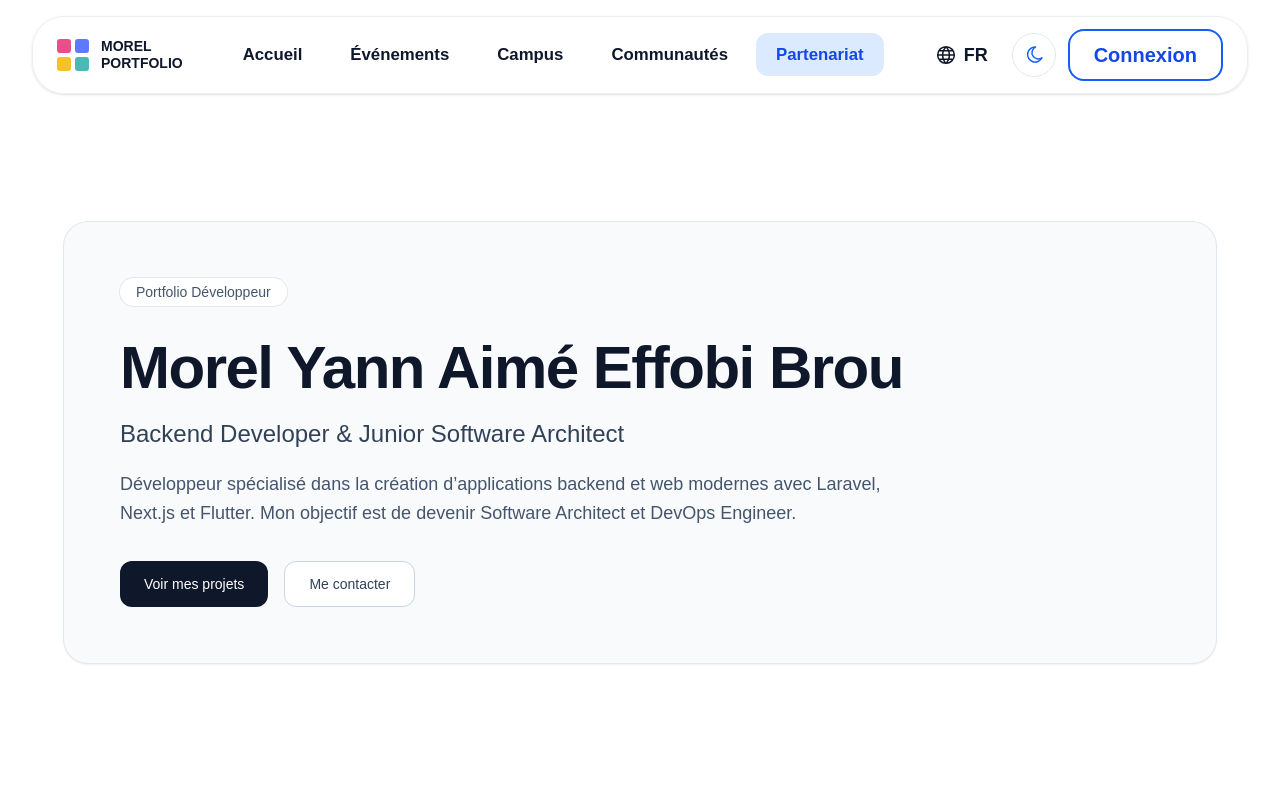
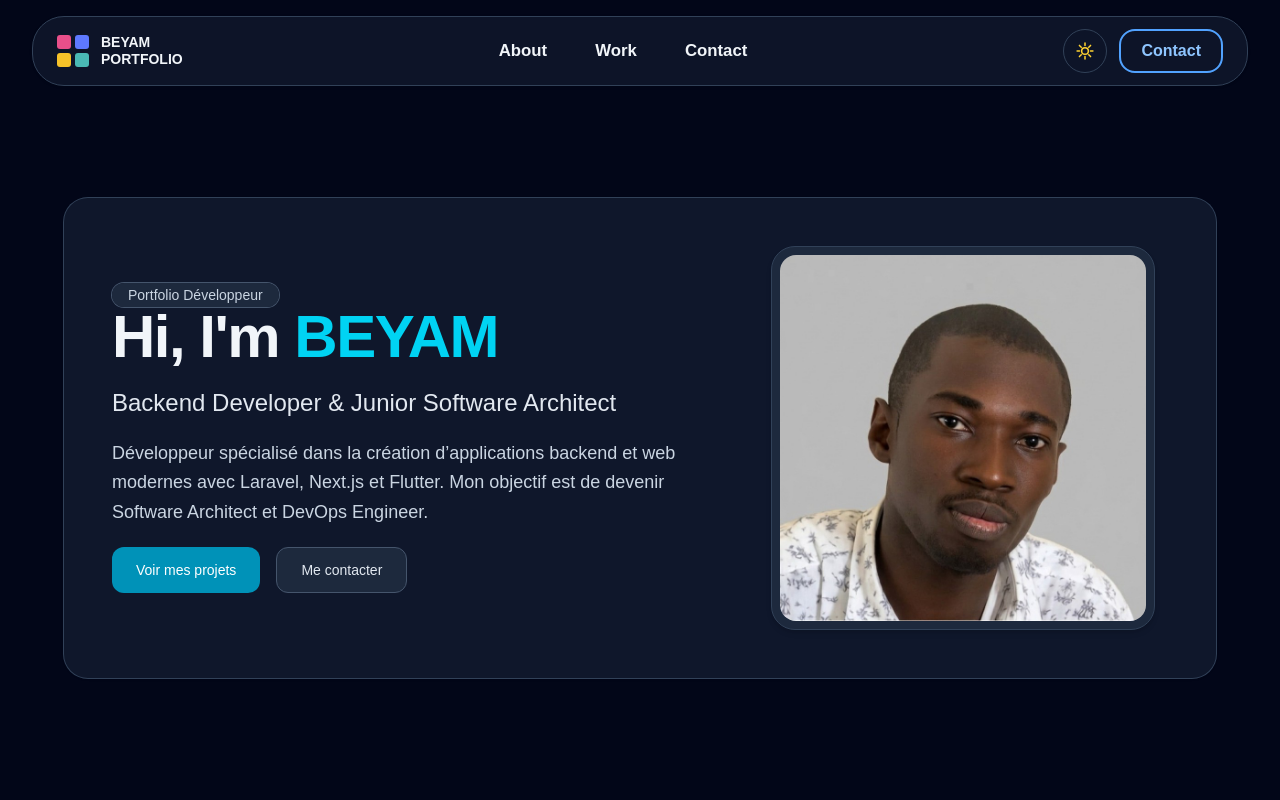
Before and after one commit to shikileliondor/Portfoliomorel, a Next.js app: page / in a window 1280 px wide. Both pictures are taken after a click on the button "Activer le mode sombre". Shown: the top 800 px of the page. Built offline with nearby package versions, Linux system fonts and the light colour scheme.

Commit message:
Update portfolio branding, photo and dark mode support

```diff
--- a/app/globals.css
+++ b/app/globals.css
@@ -1,8 +1,15 @@
 @import "tailwindcss";
+
+@custom-variant dark (&:where(.dark, .dark *));
 
 :root {
   --background: #f8fafc;
   --foreground: #0f172a;
+}
+
+.dark {
+  --background: #020617;
+  --foreground: #f1f5f9;
 }
 
 @theme inline {
--- a/app/page.tsx
+++ b/app/page.tsx
@@ -8,7 +8,7 @@ import Stack from "@/components/Stack";
 
 export default function Home() {
   return (
-    <div className="min-h-screen bg-white text-slate-900">
+    <div className="min-h-screen bg-white text-slate-900 dark:bg-slate-950 dark:text-slate-100">
       <Navbar />
       <main>
         <Hero />
@@ -17,7 +17,7 @@ export default function Home() {
         <Experience />
         <section id="services" className="scroll-mt-24 px-6 py-16 lg:px-8 lg:py-20">
           <div className="mx-auto w-full max-w-6xl">
-            <h3 className="mb-8 text-3xl font-semibold text-slate-900">Services</h3>
+            <h3 className="mb-8 text-3xl font-semibold text-slate-900 dark:text-slate-100">Services</h3>
             <div className="grid gap-6 md:grid-cols-3">
               {[
                 "Développement Backend",
@@ -26,9 +26,9 @@ export default function Home() {
               ].map((service) => (
                 <article
                   key={service}
-                  className="rounded-2xl border border-slate-200 bg-white p-6 shadow-sm transition-all duration-300 hover:-translate-y-1 hover:shadow-md"
+                  className="rounded-2xl border border-slate-200 bg-white p-6 shadow-sm transition-all duration-300 hover:-translate-y-1 hover:shadow-md dark:border-slate-700 dark:bg-slate-900"
                 >
-                  <p className="text-slate-700">{service}</p>
+                  <p className="text-slate-700 dark:text-slate-300">{service}</p>
                 </article>
               ))}
             </div>
--- a/components/Contact.tsx
+++ b/components/Contact.tsx
@@ -3,54 +3,54 @@ export default function Contact() {
     <section id="contact" className="scroll-mt-24 px-6 py-16 lg:px-8 lg:py-20">
       <div className="mx-auto grid w-full max-w-6xl gap-8 lg:grid-cols-2">
         <div>
-          <h3 className="mb-4 text-3xl font-semibold text-slate-900">Contact</h3>
-          <p className="mb-2 text-slate-600">Email : morelyann10@gmail.com</p>
-          <p className="text-slate-600">Téléphones : 0143099959 / 0799245071</p>
+          <h3 className="mb-4 text-3xl font-semibold text-slate-900 dark:text-slate-100">Contact</h3>
+          <p className="mb-2 text-slate-600 dark:text-slate-400">Email : morelyann10@gmail.com</p>
+          <p className="text-slate-600 dark:text-slate-400">Téléphones : 0143099959 / 0799245071</p>
         </div>
 
-        <form className="rounded-2xl border border-slate-200 bg-white p-6 shadow-sm">
+        <form className="rounded-2xl border border-slate-200 bg-white p-6 shadow-sm dark:border-slate-700 dark:bg-slate-900">
           <div className="mb-4">
-            <label htmlFor="name" className="mb-2 block text-sm font-medium text-slate-700">
+            <label htmlFor="name" className="mb-2 block text-sm font-medium text-slate-700 dark:text-slate-300">
               Nom
             </label>
             <input
               id="name"
               name="name"
               type="text"
-              className="w-full rounded-xl border border-slate-300 px-4 py-2 text-slate-700 outline-none ring-slate-200 transition focus:ring-2"
+              className="w-full rounded-xl border border-slate-300 bg-white px-4 py-2 text-slate-700 outline-none ring-slate-200 transition focus:ring-2 dark:border-slate-600 dark:bg-slate-800 dark:text-slate-200"
               placeholder="Votre nom"
             />
           </div>
 
           <div className="mb-4">
-            <label htmlFor="email" className="mb-2 block text-sm font-medium text-slate-700">
+            <label htmlFor="email" className="mb-2 block text-sm font-medium text-slate-700 dark:text-slate-300">
               Email
             </label>
             <input
               id="email"
               name="email"
               type="email"
-              className="w-full rounded-xl border border-slate-300 px-4 py-2 text-slate-700 outline-none ring-slate-200 transition focus:ring-2"
+              className="w-full rounded-xl border border-slate-300 bg-white px-4 py-2 text-slate-700 outline-none ring-slate-200 transition focus:ring-2 dark:border-slate-600 dark:bg-slate-800 dark:text-slate-200"
               placeholder="votre@email.com"
             />
           </div>
 
           <div className="mb-5">
-            <label htmlFor="message" className="mb-2 block text-sm font-medium text-slate-700">
+            <label htmlFor="message" className="mb-2 block text-sm font-medium text-slate-700 dark:text-slate-300">
               Message
             </label>
             <textarea
               id="message"
               name="message"
               rows={4}
-              className="w-full rounded-xl border border-slate-300 px-4 py-2 text-slate-700 outline-none ring-slate-200 transition focus:ring-2"
+              className="w-full rounded-xl border border-slate-300 bg-white px-4 py-2 text-slate-700 outline-none ring-slate-200 transition focus:ring-2 dark:border-slate-600 dark:bg-slate-800 dark:text-slate-200"
               placeholder="Votre message"
             />
           </div>
 
           <button
             type="submit"
-            className="w-full rounded-xl bg-slate-900 px-6 py-3 text-sm font-medium text-white transition-colors duration-300 hover:bg-slate-800"
+            className="w-full rounded-xl bg-slate-900 px-6 py-3 text-sm font-medium text-white transition-colors duration-300 hover:bg-slate-800 dark:bg-cyan-600 dark:hover:bg-cyan-500"
           >
             Envoyer
           </button>
--- a/components/Footer.tsx
+++ b/components/Footer.tsx
@@ -1,8 +1,8 @@
 export default function Footer() {
   return (
-    <footer className="border-t border-slate-200 px-6 py-8 lg:px-8">
-      <div className="mx-auto flex w-full max-w-6xl flex-col gap-2 text-sm text-slate-600 md:flex-row md:items-center md:justify-between">
-        <p className="font-medium text-slate-700">Morel Yann Aimé Effobi Brou</p>
+    <footer className="border-t border-slate-200 px-6 py-8 dark:border-slate-700 lg:px-8">
+      <div className="mx-auto flex w-full max-w-6xl flex-col gap-2 text-sm text-slate-600 dark:text-slate-400 md:flex-row md:items-center md:justify-between">
+        <p className="font-medium text-slate-700 dark:text-slate-200">BEYAM</p>
         <p>morelyann10@gmail.com</p>
         <p>0143099959 / 0799245071</p>
       </div>
--- a/components/Hero.tsx
+++ b/components/Hero.tsx
@@ -1,38 +1,53 @@
+import Image from "next/image";
+
 export default function Hero() {
   return (
-    <section id="hero" className="scroll-mt-24 px-6 py-20 lg:px-8 lg:py-28">
-      <div className="mx-auto flex w-full max-w-6xl flex-col gap-8 rounded-3xl bg-slate-50 p-10 shadow-sm ring-1 ring-slate-200 md:p-14">
-        <span className="w-fit rounded-full bg-white px-4 py-1 text-sm text-slate-600 ring-1 ring-slate-200">
+    <section id="hero" className="scroll-mt-24 px-6 py-20 lg:px-8 lg:py-24">
+      <div className="mx-auto grid w-full max-w-6xl gap-8 rounded-3xl bg-slate-50 p-8 shadow-sm ring-1 ring-slate-200 md:grid-cols-[1.2fr_0.8fr] md:items-center md:p-12 dark:bg-slate-900 dark:ring-slate-700">
+        <div className="space-y-5">
+          <span className="w-fit rounded-full bg-white px-4 py-1 text-sm text-slate-600 ring-1 ring-slate-200 dark:bg-slate-800 dark:text-slate-300 dark:ring-slate-600">
             Portfolio Développeur
           </span>
-        <div className="space-y-5">
-          <h1 className="text-4xl font-bold tracking-tight text-slate-900 md:text-5xl lg:text-6xl">
-            Morel Yann Aimé Effobi Brou
+          <h1 className="text-4xl font-bold tracking-tight text-slate-900 md:text-5xl lg:text-6xl dark:text-slate-100">
+            Hi, I&apos;m <span className="text-cyan-600 dark:text-cyan-400">BEYAM</span>
           </h1>
-          <h2 className="text-xl font-medium text-slate-700 md:text-2xl">
+          <h2 className="text-xl font-medium text-slate-700 md:text-2xl dark:text-slate-200">
             Backend Developer & Junior Software Architect
           </h2>
-          <p className="max-w-3xl text-base leading-relaxed text-slate-600 md:text-lg">
+          <p className="max-w-3xl text-base leading-relaxed text-slate-600 md:text-lg dark:text-slate-300">
             Développeur spécialisé dans la création d’applications backend et web modernes avec
             Laravel, Next.js et Flutter. Mon objectif est de devenir Software Architect et DevOps
             Engineer.
           </p>
-        </div>
           <div className="flex flex-col gap-4 sm:flex-row">
             <a
               href="#projects"
-            className="inline-flex items-center justify-center rounded-xl bg-slate-900 px-6 py-3 text-sm font-medium text-white transition-transform duration-300 hover:-translate-y-0.5 hover:bg-slate-800"
+              className="inline-flex items-center justify-center rounded-xl bg-slate-900 px-6 py-3 text-sm font-medium text-white transition-transform duration-300 hover:-translate-y-0.5 hover:bg-slate-800 dark:bg-cyan-600 dark:hover:bg-cyan-500"
             >
               Voir mes projets
             </a>
             <a
               href="#contact"
-            className="inline-flex items-center justify-center rounded-xl border border-slate-300 bg-white px-6 py-3 text-sm font-medium text-slate-700 transition-colors duration-300 hover:bg-slate-100"
+              className="inline-flex items-center justify-center rounded-xl border border-slate-300 bg-white px-6 py-3 text-sm font-medium text-slate-700 transition-colors duration-300 hover:bg-slate-100 dark:border-slate-600 dark:bg-slate-800 dark:text-slate-200 dark:hover:bg-slate-700"
             >
               Me contacter
             </a>
           </div>
         </div>
+
+        <div className="mx-auto w-full max-w-sm">
+          <div className="overflow-hidden rounded-3xl border border-slate-200 bg-white p-2 shadow-md dark:border-slate-700 dark:bg-slate-800">
+            <Image
+              src="/images/morel.jpg"
+              alt="Photo de Morel"
+              width={600}
+              height={700}
+              priority
+              className="h-auto w-full rounded-2xl object-cover"
+            />
+          </div>
+        </div>
+      </div>
     </section>
   );
 }
--- a/components/Navbar.tsx
+++ b/components/Navbar.tsx
@@ -1,24 +1,12 @@
+"use client";
+
+import { useEffect, useState } from "react";
+
 const navItems = [
-  { label: "Accueil", href: "#hero" },
-  { label: "Événements", href: "#stack" },
-  { label: "Campus", href: "#projects" },
-  { label: "Communautés", href: "#experience" },
-  { label: "Partenariat", href: "#services", active: true },
+  { label: "About", href: "#stack" },
+  { label: "Work", href: "#projects" },
+  { label: "Contact", href: "#contact" },
 ];
-
-function GlobeIcon() {
-  return (
-    <svg aria-hidden="true" viewBox="0 0 24 24" className="h-5 w-5">
-      <path
-        d="M12 2a10 10 0 1 0 0 20 10 10 0 0 0 0-20Zm0 0c2.7 2.7 4 6.4 4 10s-1.3 7.3-4 10m0-20C9.3 4.7 8 8.4 8 12s1.3 7.3 4 10m-9-10h18M4.7 7h14.6M4.7 17h14.6"
-        fill="none"
-        stroke="currentColor"
-        strokeWidth="1.8"
-        strokeLinecap="round"
-      />
-    </svg>
-  );
-}
 
 function MoonIcon() {
   return (
@@ -35,10 +23,45 @@ function MoonIcon() {
   );
 }
 
+function SunIcon() {
+  return (
+    <svg aria-hidden="true" viewBox="0 0 24 24" className="h-5 w-5">
+      <circle cx="12" cy="12" r="4" fill="none" stroke="currentColor" strokeWidth="1.8" />
+      <path
+        d="M12 2.5V5.5M12 18.5V21.5M21.5 12H18.5M5.5 12H2.5M18.7 5.3L16.5 7.5M7.5 16.5L5.3 18.7M18.7 18.7L16.5 16.5M7.5 7.5L5.3 5.3"
+        fill="none"
+        stroke="currentColor"
+        strokeWidth="1.8"
+        strokeLinecap="round"
+      />
+    </svg>
+  );
+}
+
+const getInitialTheme = () => {
+  if (typeof window === "undefined") {
+    return false;
+  }
+
+  const savedTheme = localStorage.getItem("theme");
+  if (savedTheme) {
+    return savedTheme === "dark";
+  }
+
+  return window.matchMedia("(prefers-color-scheme: dark)").matches;
+};
+
 export default function Navbar() {
+  const [darkMode, setDarkMode] = useState(getInitialTheme);
+
+  useEffect(() => {
+    document.documentElement.classList.toggle("dark", darkMode);
+    localStorage.setItem("theme", darkMode ? "dark" : "light");
+  }, [darkMode]);
+
   return (
     <header className="sticky top-0 z-50 px-4 py-4 lg:px-8">
-      <nav className="mx-auto flex w-full max-w-7xl items-center justify-between rounded-[2rem] border border-slate-200/70 bg-white/90 px-4 py-3 shadow-sm backdrop-blur md:px-6">
+      <nav className="mx-auto flex w-full max-w-7xl items-center justify-between rounded-[2rem] border border-slate-200/80 bg-white/90 px-4 py-3 shadow-sm backdrop-blur md:px-6 dark:border-slate-700 dark:bg-slate-900/90">
         <a href="#hero" className="flex items-center gap-3">
           <span className="grid grid-cols-2 gap-1">
             <span className="h-3.5 w-3.5 rounded-[3px] bg-[#e84f8a]" />
@@ -46,8 +69,8 @@ export default function Navbar() {
             <span className="h-3.5 w-3.5 rounded-[3px] bg-[#f6c229]" />
             <span className="h-3.5 w-3.5 rounded-[3px] bg-[#4ab9b5]" />
           </span>
-          <span className="hidden text-sm font-semibold leading-tight text-slate-900 sm:block">
-            MOREL
+          <span className="hidden text-sm font-semibold leading-tight text-slate-900 dark:text-slate-100 sm:block">
+            BEYAM
             <br />
             PORTFOLIO
           </span>
@@ -58,11 +81,7 @@ export default function Navbar() {
             <li key={item.href}>
               <a
                 href={item.href}
-                className={`rounded-xl px-5 py-3 text-[1.05rem] font-semibold transition-colors duration-200 ${
-                  item.active
-                    ? "bg-blue-100 text-blue-700"
-                    : "text-slate-900 hover:bg-slate-100"
-                }`}
+                className="rounded-xl px-5 py-3 text-[1.05rem] font-semibold text-slate-900 transition-colors duration-200 hover:bg-slate-100 dark:text-slate-100 dark:hover:bg-slate-800"
               >
                 {item.label}
               </a>
@@ -71,21 +90,18 @@ export default function Navbar() {
         </ul>
 
         <div className="flex items-center gap-3">
-          <button className="hidden items-center gap-2 rounded-xl px-3 py-2 text-slate-900 hover:bg-slate-100 md:flex">
-            <GlobeIcon />
-            <span className="text-lg font-semibold">FR</span>
-          </button>
           <button
+            onClick={() => setDarkMode((prev) => !prev)}
             aria-label="Activer le mode sombre"
-            className="grid h-11 w-11 place-items-center rounded-full border border-slate-200 text-blue-600 hover:bg-slate-50"
+            className="grid h-11 w-11 place-items-center rounded-full border border-slate-200 text-blue-600 hover:bg-slate-50 dark:border-slate-700 dark:text-amber-300 dark:hover:bg-slate-800"
           >
-            <MoonIcon />
+            {darkMode ? <SunIcon /> : <MoonIcon />}
           </button>
           <a
             href="#contact"
-            className="rounded-2xl border-2 border-blue-600 px-6 py-2.5 text-xl font-semibold text-blue-700 transition-colors duration-200 hover:bg-blue-50"
+            className="rounded-2xl border-2 border-blue-600 px-5 py-2 text-base font-semibold text-blue-700 transition-colors duration-200 hover:bg-blue-50 dark:border-blue-400 dark:text-blue-300 dark:hover:bg-slate-800"
           >
-            Connexion
+            Contact
           </a>
         </div>
       </nav>
--- a/components/Stack.tsx
+++ b/components/Stack.tsx
@@ -4,14 +4,14 @@ export default function Stack() {
   return (
     <section id="stack" className="scroll-mt-24 px-6 py-16 lg:px-8 lg:py-20">
       <div className="mx-auto w-full max-w-6xl">
-        <h3 className="mb-8 text-3xl font-semibold text-slate-900">Stack & Technologies</h3>
+        <h3 className="mb-8 text-3xl font-semibold text-slate-900 dark:text-slate-100">Stack & Technologies</h3>
         <div className="grid grid-cols-2 gap-4 sm:grid-cols-3 lg:grid-cols-4">
           {technologies.map((tech) => (
             <article
               key={tech}
-              className="rounded-2xl border border-slate-200 bg-white p-5 text-center shadow-sm transition-all duration-300 hover:-translate-y-1 hover:shadow-md"
+              className="rounded-2xl border border-slate-200 bg-white dark:border-slate-700 dark:bg-slate-900 p-5 text-center shadow-sm transition-all duration-300 hover:-translate-y-1 hover:shadow-md"
             >
-              <p className="font-medium text-slate-700">{tech}</p>
+              <p className="font-medium text-slate-700 dark:text-slate-300">{tech}</p>
             </article>
           ))}
         </div>
```
Also changed, not shown: components/Experience.tsx (+9 -6 lines), components/Projects.tsx (+5 -5 lines). Lines whose indentation alone changed are shown as unchanged.
